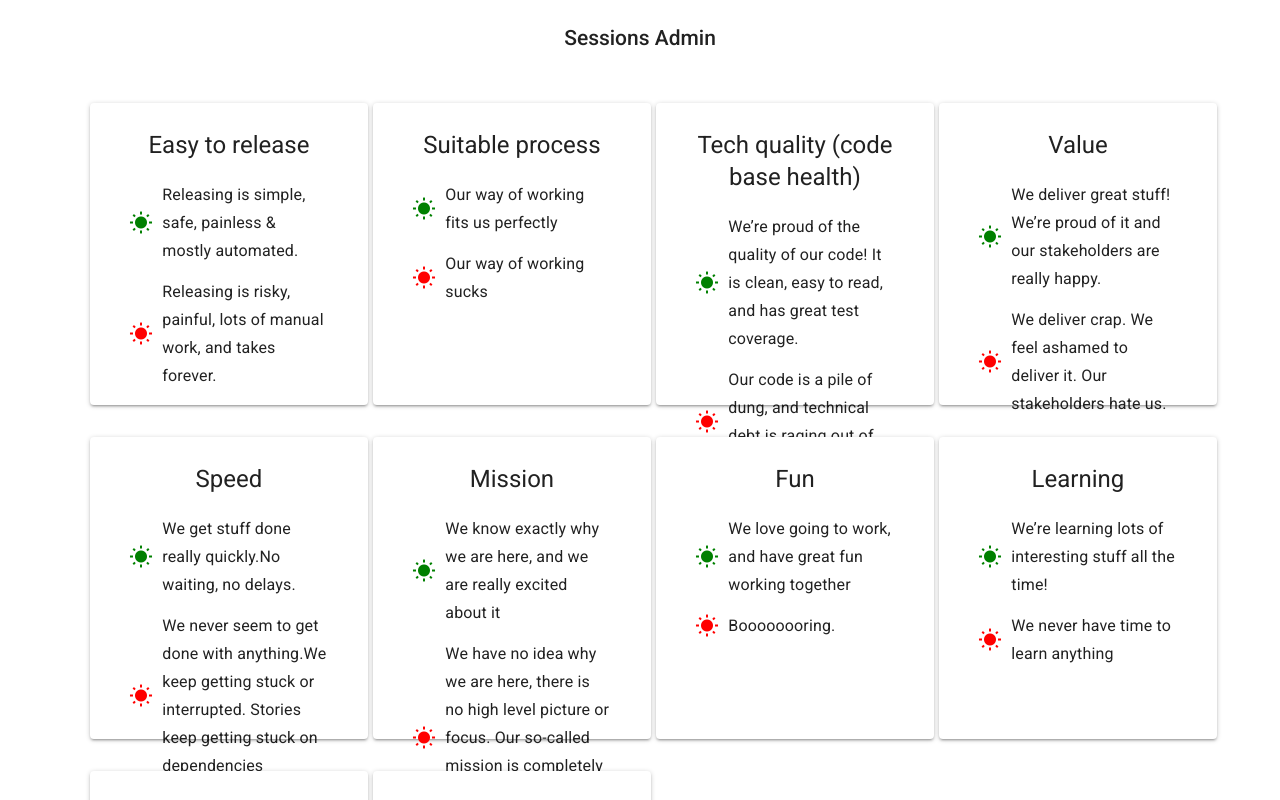
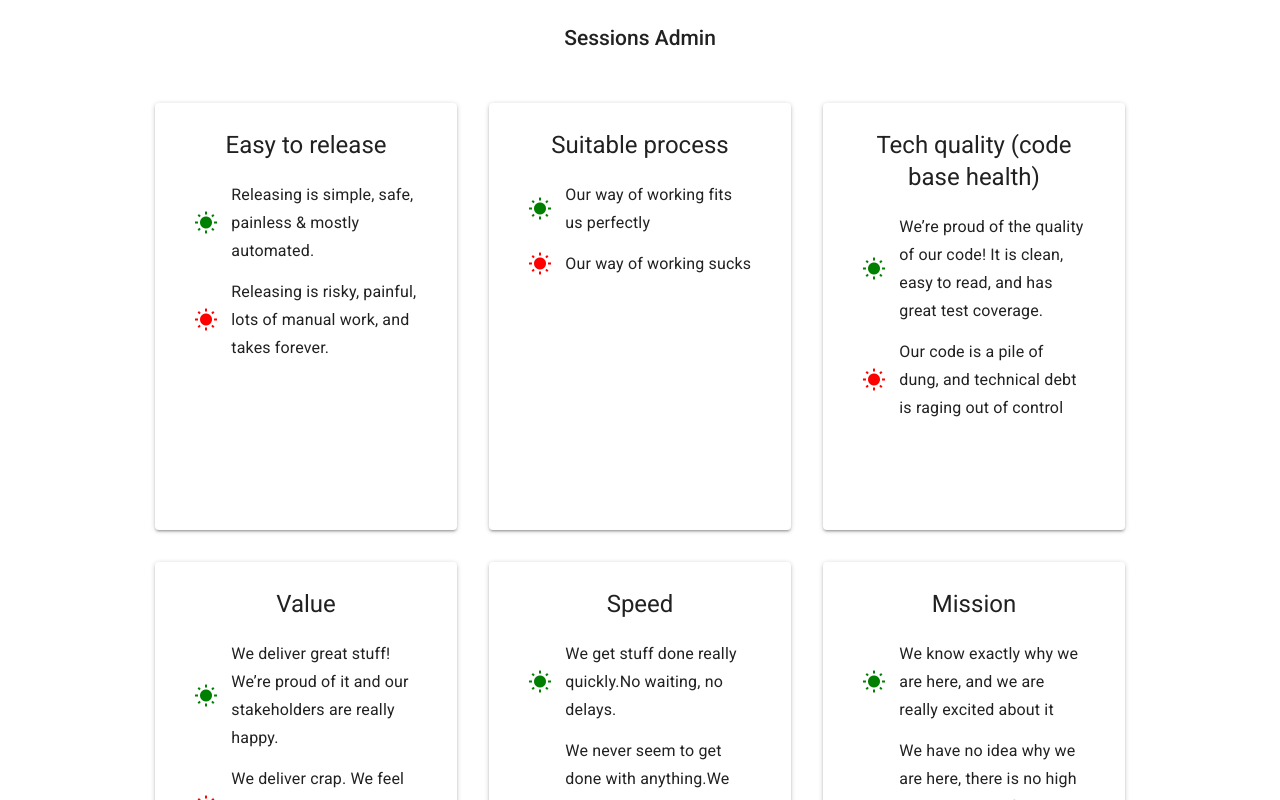
Before and after one commit to peter-yhc/spotify-health-web-ts, a React (Create React App) app: page /sessions in a window 1280 px wide. Shown: the top 800 px of the page. Built offline with nearby package versions, Linux system fonts and the light colour scheme.

Commit message:
Convert HealthIndicator cards to be fixed width instead of dynamic.

```diff
--- a/src/heath-indicators/HealthIndicatorCard.jsx
+++ b/src/heath-indicators/HealthIndicatorCard.jsx
@@ -7,8 +7,8 @@ import CardDescription from './CardDescription';
 
 const styles = {
   paper: {
-    width: 'calc(90%)',
-    height: '250px',
+    width: '250px',
+    height: '375px',
     padding: '1em',
   },
   areaTitle: {
--- a/src/sessions/SessionsPage.jsx
+++ b/src/sessions/SessionsPage.jsx
@@ -22,7 +22,7 @@ const SessionsPage = (props) => {
     const cards = [];
     indicatorStub.forEach((stub) => {
       cards.push(
-        <Grid item xs={12} sm={6} md={3} key={stub.area}>
+        <Grid item key={stub.area}>
           <HealthIndicatorCard
             area={stub.area}
             textAwesome={stub.textAwesome}
@@ -42,7 +42,7 @@ const SessionsPage = (props) => {
         </Typography>
       </header>
       <main className={classes.main}>
-        <Grid container spacing={32}>
+        <Grid container spacing={32} direction="row" alignItems="center" justify="center">
           {generateCards()}
         </Grid>
       </main>
```
